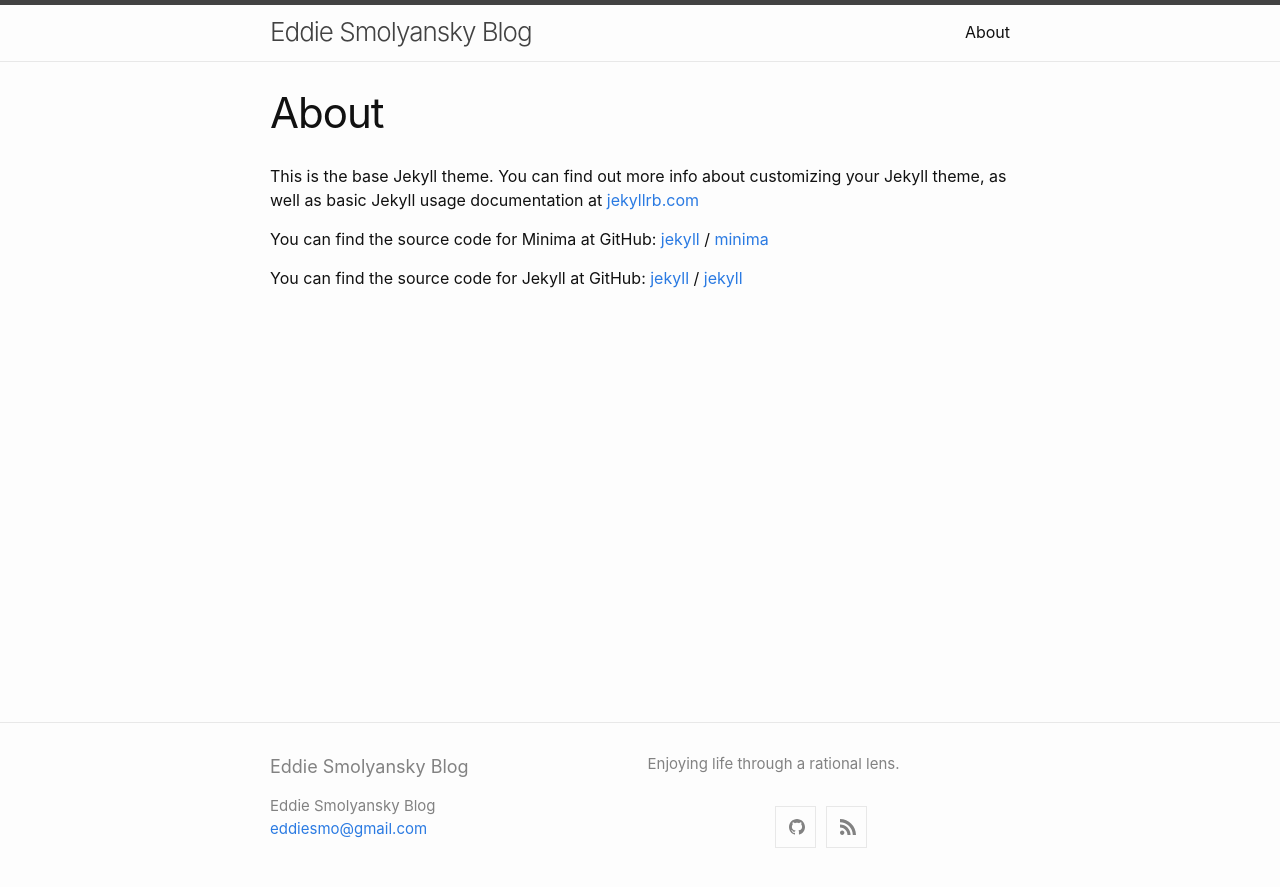
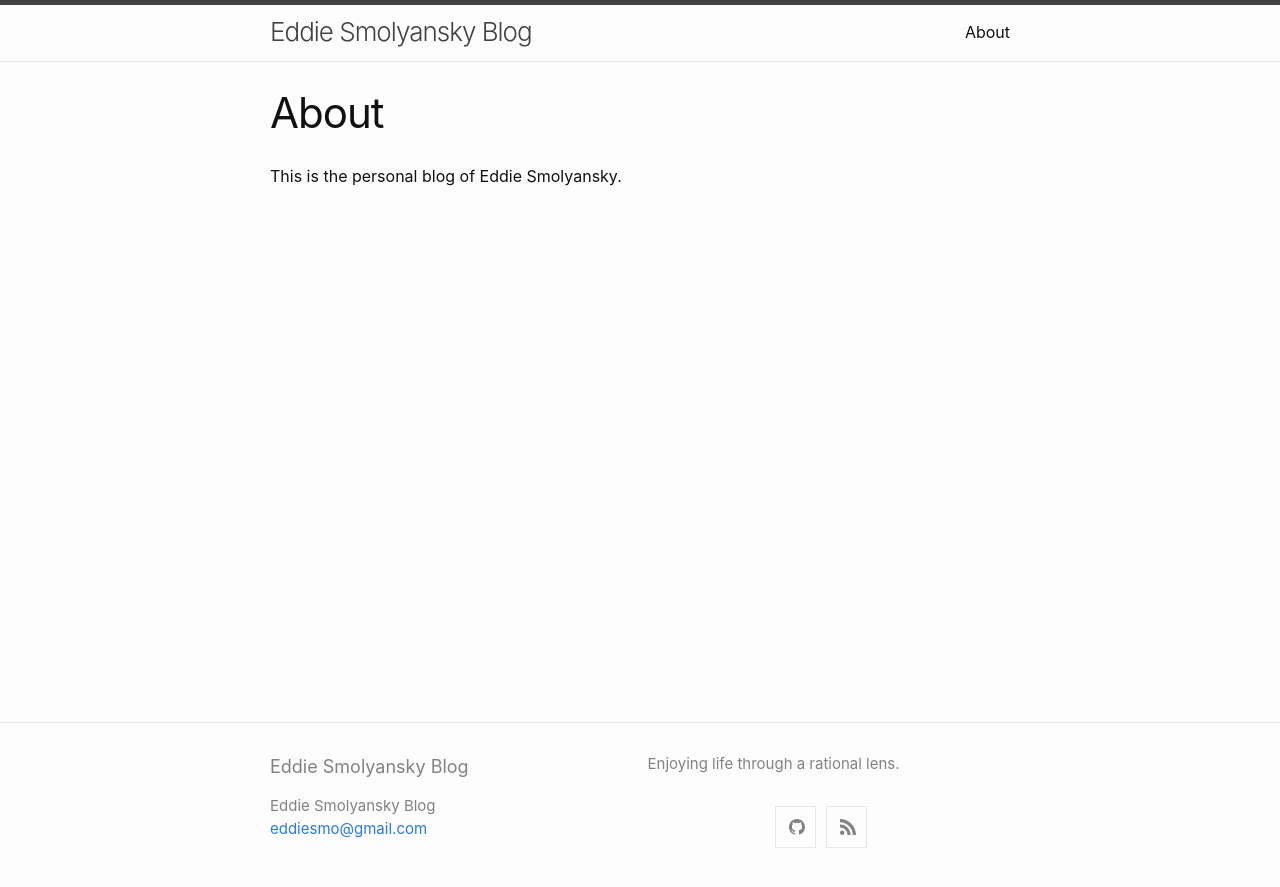
Before and after one commit to eddiesmo/eddiesmo.github.io, a Jekyll site: the page built from about.md, in a window 1280 px wide. Shown: the top 887 px of the page. Built offline with Jekyll 4.4.1, drawn with Linux system fonts in a browser that asks for light colours.

Commit message:
update about

```diff
--- a/about.md
+++ b/about.md
@@ -4,15 +4,4 @@ title: About
 permalink: /about/
 ---
 
-This is the base Jekyll theme. You can find out more info about customizing your Jekyll theme, as well as basic Jekyll usage documentation at [jekyllrb.com](https://jekyllrb.com/)
-
-You can find the source code for Minima at GitHub:
-[jekyll][jekyll-organization] /
-[minima](https://github.com/jekyll/minima)
-
-You can find the source code for Jekyll at GitHub:
-[jekyll][jekyll-organization] /
-[jekyll](https://github.com/jekyll/jekyll)
-
-
-[jekyll-organization]: https://github.com/jekyll
+This is the personal blog of Eddie Smolyansky.
```
Also changed, not shown: 2 other files.
